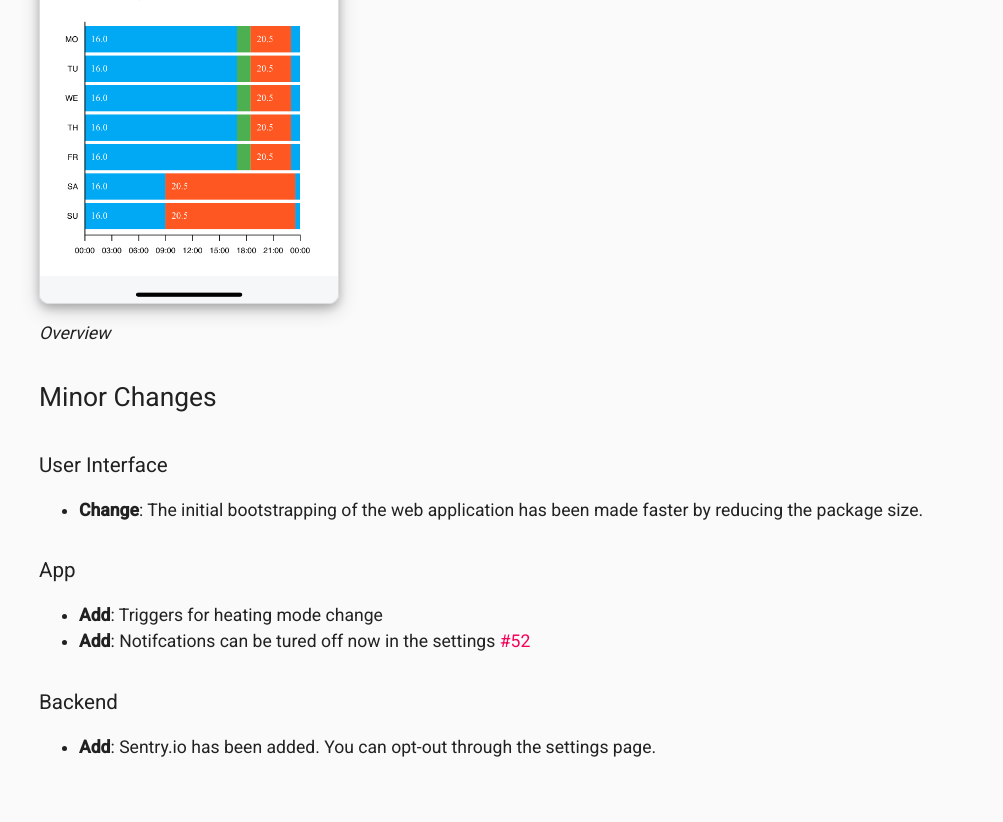
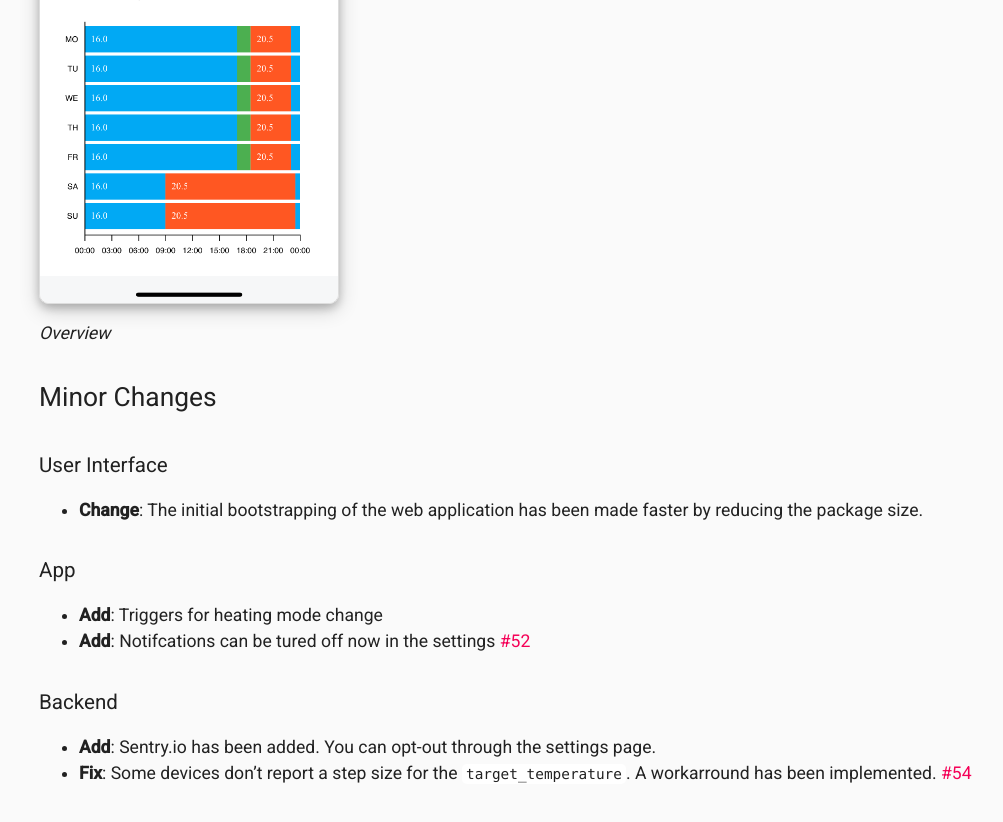
Before and after one commit to mskg/homey-heating, a Jekyll site: the page built from docs/releasenotes/v01-02-00.md, in a window 1280 px wide and 900 px high, scrolled down 1412 px. Shown: the top 822 px of the window, without its empty margins (41-1044 px from the left). Built offline with Jekyll 4.4.1, drawn with Linux system fonts in a browser that asks for light colours.

Commit message:
Merge branch 'feature/plan-overview' of https://github.com/mskg/homey-heating into feature/plan-overview

```diff
--- a/docs/releasenotes/v01-02-00.md
+++ b/docs/releasenotes/v01-02-00.md
@@ -44,3 +44,4 @@ There is now a graphical overview of your schedule directly available on the sum
 
 ### Backend
 - **Add**: Sentry.io has been added. You can opt-out through the settings page.
+- **Fix**: Some devices don't report a step size for the `target_temperature`. A workarround has been implemented. #54
```
